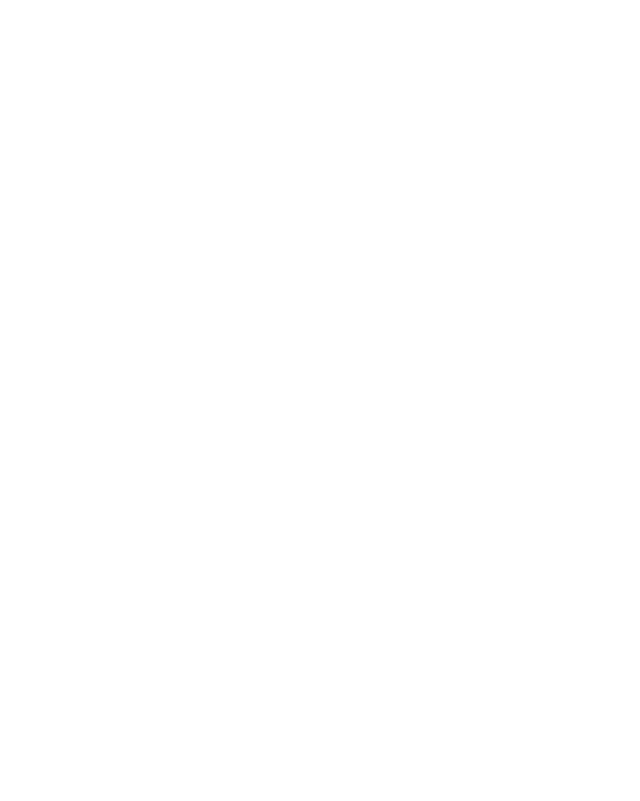
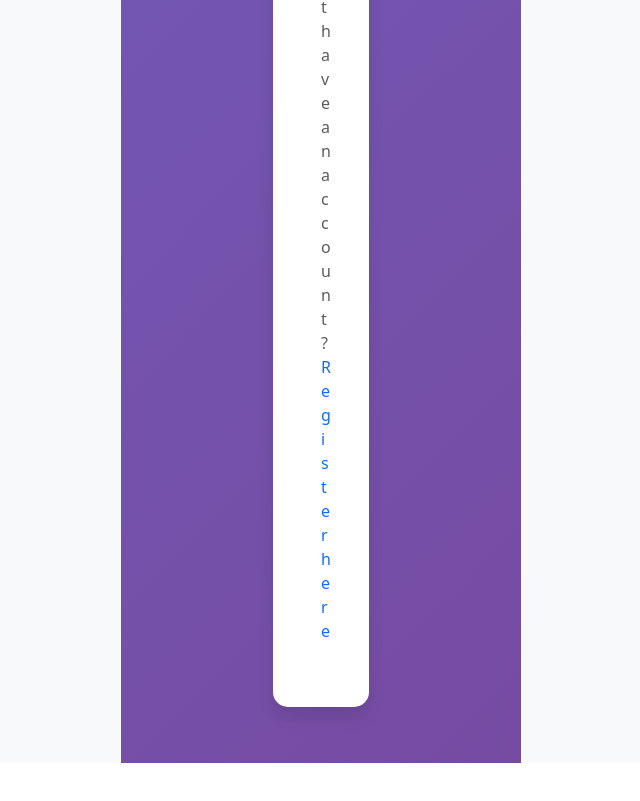
Before and after one commit to Mouasahmedislem/paintello-atelier, a React (Create React App) app in the folder client/: page /login in a window 1280 px wide. Shown: the part 4248-5049 px from the top of the page, without its empty margins (319-959 px from the left). Before the commit the page ends 4277 px from the top, so only its background shows below. Built offline with nearby package versions, Linux system fonts and the light colour scheme.

Commit message:
Update Login.jsx

```diff
--- a/client/src/components/Login.jsx
+++ b/client/src/components/Login.jsx
@@ -105,6 +105,14 @@
                   <div>Password: Admin123! / Operator123!</div>
                 </div>
               </div>
+              <div className="mt-4 text-center">
+  <p className="text-muted">
+    Don't have an account?{" "}
+    <a href="/register" style={{ color: "#0d6efd", textDecoration: "none" }}>
+      Register here
+    </a>
+  </p>
+</div>
             </Card.Body>
           </Card>
         </Col>
```
